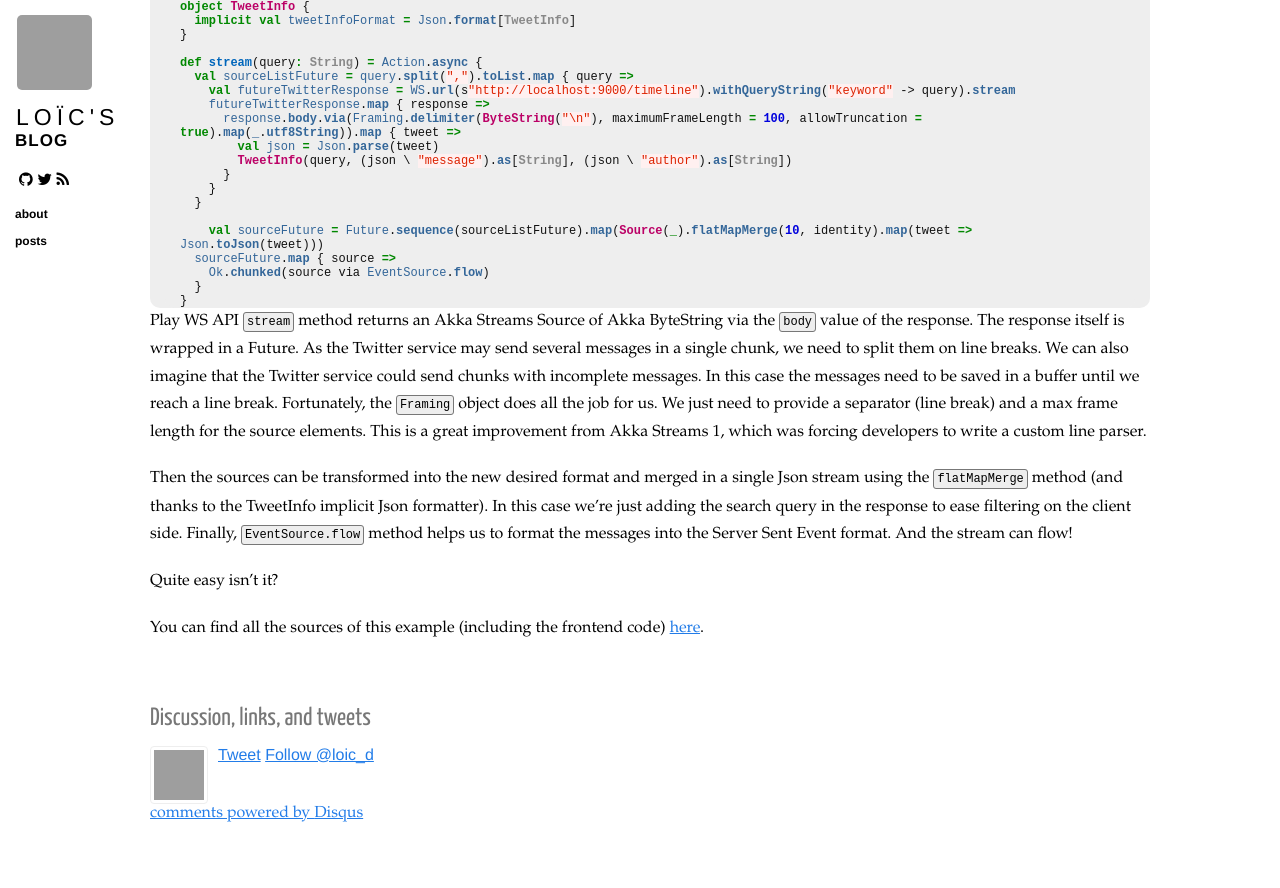
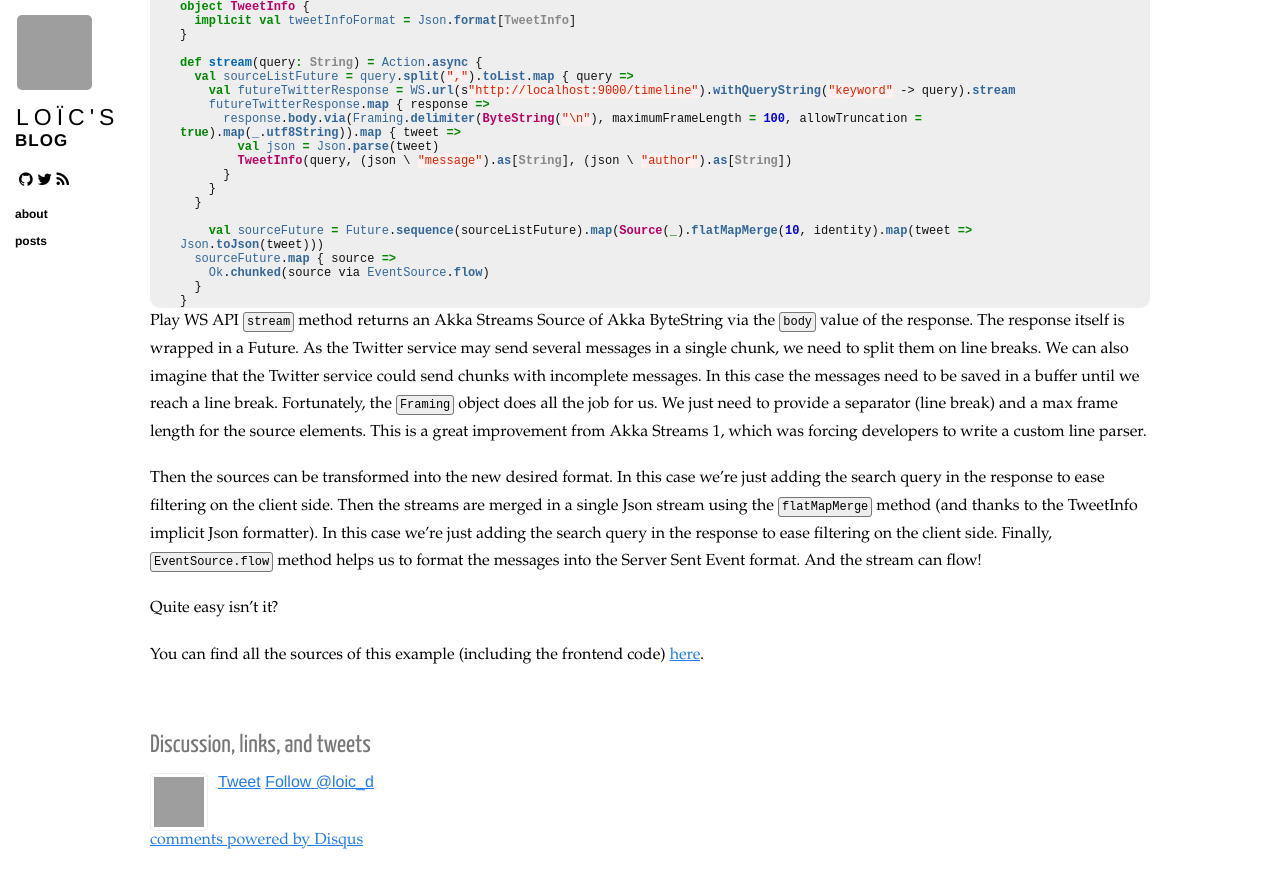
Before and after one commit to loicdescotte/loicdescotte.github.io, a Jekyll site: the page built from _posts/2016-02-05-play25-akka-streams.md, in a window 1280 px wide and 900 px high, scrolled down 848 px. Shown: the top 888 px of the window. Built offline with Jekyll 4.4.1, drawn with Linux system fonts in a browser that asks for light colours; nearby versions of some CDN libraries; comment, search, counter and statistics services are not loaded; grey boxes are pictures that could not be loaded.

Commit message:
Update 2016-02-05-play25-akka-streams.md

```diff
--- a/_posts/2016-02-05-play25-akka-streams.md
+++ b/_posts/2016-02-05-play25-akka-streams.md
@@ -73,7 +73,7 @@ As the Twitter service may send several messages in a single chunk, we need to s
 We can also imagine that the Twitter service could send chunks with incomplete messages. In this case the messages need to be saved in a buffer until we reach a line break.
 Fortunately, the `Framing` object does all the job for us. We just need to provide a separator (line break) and a max frame length for the source elements. This is a great improvement from Akka Streams 1, which was forcing developers to write a custom line parser.
 
-Then the sources can be transformed into the new desired format and merged in a single Json stream using the `flatMapMerge` method (and thanks to the TweetInfo implicit Json formatter). In this case we're just adding the search query in the response to ease filtering on the client side. Finally, `EventSource.flow` method helps us to format the messages into the Server Sent Event format. And the stream can flow!
+Then the sources can be transformed into the new desired format. In this case we’re just adding the search query in the response to ease filtering on the client side. Then the streams are merged in a single Json stream using the `flatMapMerge` method (and thanks to the TweetInfo implicit Json formatter). In this case we're just adding the search query in the response to ease filtering on the client side. Finally, `EventSource.flow` method helps us to format the messages into the Server Sent Event format. And the stream can flow!
 
 Quite easy isn't it?
 
```
